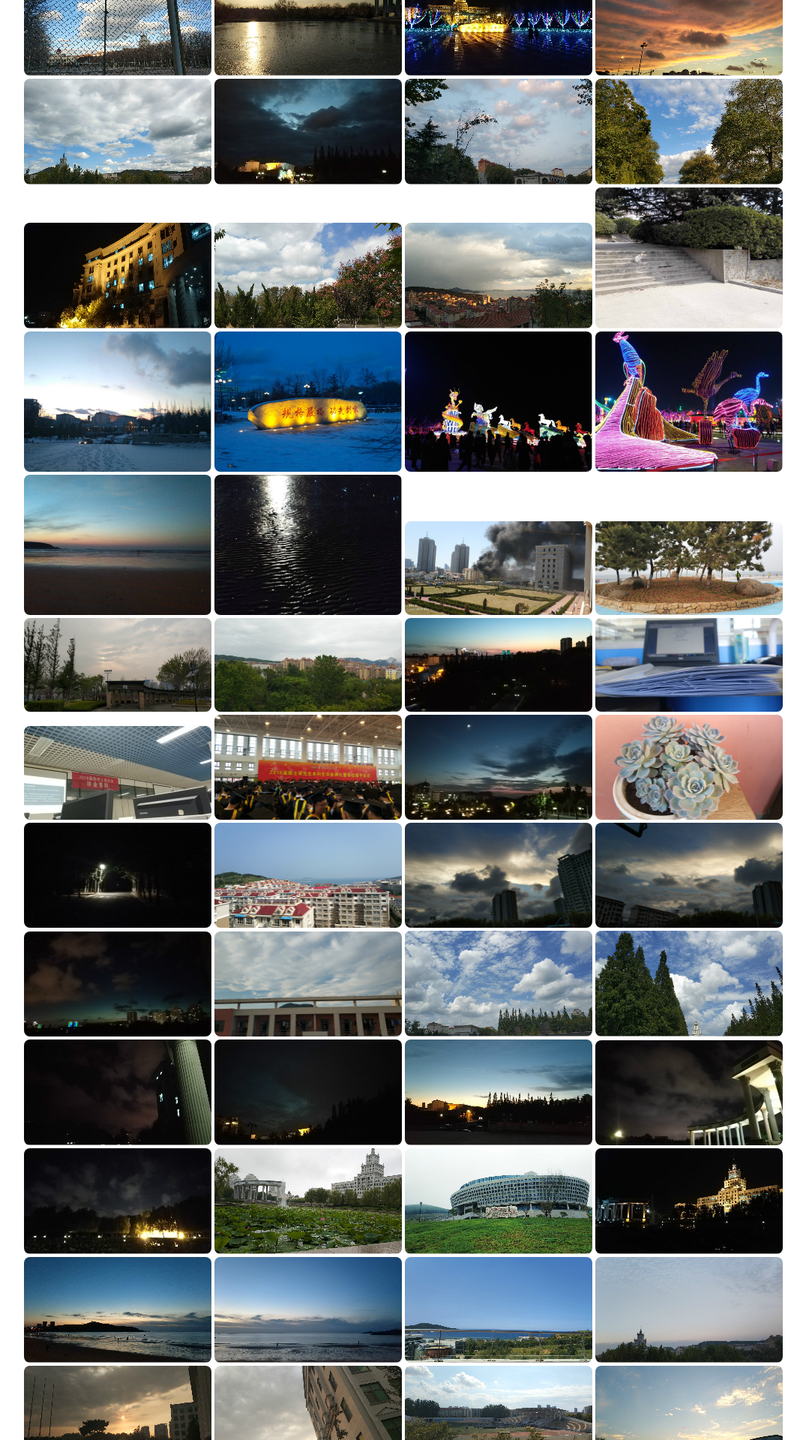
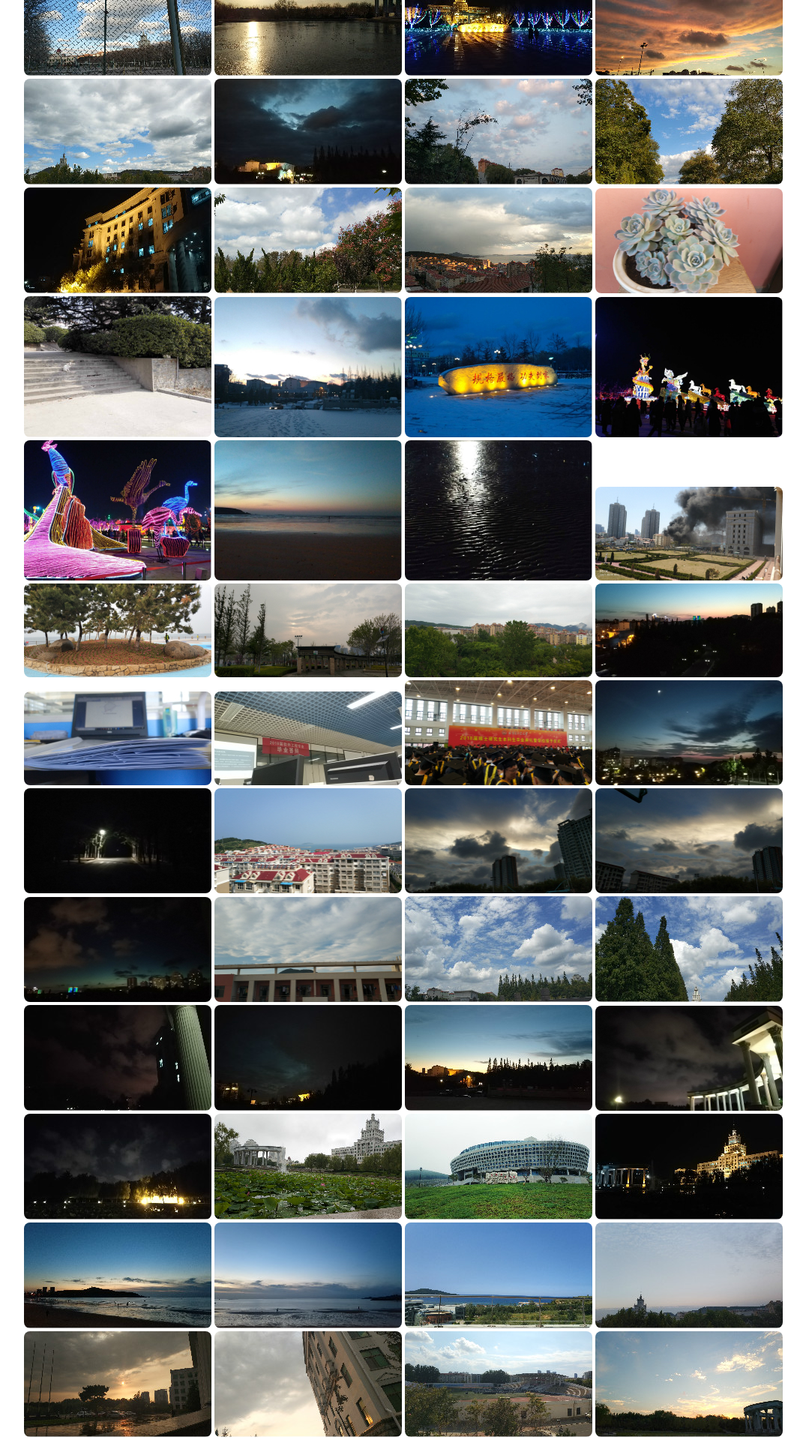
Before and after one commit to PAULYZHENG/paulyzheng.github.io, a Jekyll site: the page photograph/index.html, which Jekyll copies as it is, in a window 1280 px wide. Shown: the part 1825-3745 px from the top of the page at 75% size, without its empty margins (102-1177 px from the left). Built offline with Jekyll 4.4.1, drawn with Linux system fonts in a browser that asks for light colours.

Commit message:
Update index.html

```diff
--- a/photograph/index.html
+++ b/photograph/index.html
@@ -60,6 +60,7 @@
       <a class="example-image-link" href="./photo/2018060.jpg" data-lightbox="2018" data-title=""><img class="example-image" src="./thumbnail/2018060.jpg"/></a>
       <a class="example-image-link" href="./photo/2018058.jpg" data-lightbox="2018" data-title=""><img class="example-image" src="./thumbnail/2018058.jpg"/></a>
       <a class="example-image-link" href="./photo/2018056.jpg" data-lightbox="2018" data-title=""><img class="example-image" src="./thumbnail/2018056.jpg"/></a>
+      <a class="example-image-link" href="./photo/2018019.jpg" data-lightbox="2018" data-title=""><img class="example-image" src="./thumbnail/2018019.jpg"/></a>
       <a class="example-image-link" href="./photo/2018053.jpg" data-lightbox="2018" data-title=""><img class="example-image" src="./thumbnail/2018053.jpg"/></a>
       <a class="example-image-link" href="./photo/2018001.jpg" data-lightbox="2018" data-title=""><img class="example-image" src="./thumbnail/2018001.jpg"/></a>
       <a class="example-image-link" href="./photo/2018002.jpg" data-lightbox="2018" data-title=""><img class="example-image" src="./thumbnail/2018002.jpg"/></a>
@@ -76,7 +77,6 @@
       <a class="example-image-link" href="./photo/2018016.jpg" data-lightbox="2018" data-title=""><img class="example-image" src="./thumbnail/2018016.jpg"/></a>
       <a class="example-image-link" href="./photo/2018017.jpg" data-lightbox="2018" data-title=""><img class="example-image" src="./thumbnail/2018017.jpg"/></a>
       <a class="example-image-link" href="./photo/2018018.jpg" data-lightbox="2018" data-title=""><img class="example-image" src="./thumbnail/2018018.jpg"/></a>
-      <a class="example-image-link" href="./photo/2018019.jpg" data-lightbox="2018" data-title=""><img class="example-image" src="./thumbnail/2018019.jpg"/></a>
       <a class="example-image-link" href="./photo/2018020.jpg" data-lightbox="2018" data-title=""><img class="example-image" src="./thumbnail/2018020.jpg"/></a>
       <a class="example-image-link" href="./photo/2018021.jpg" data-lightbox="2018" data-title=""><img class="example-image" src="./thumbnail/2018021.jpg"/></a>
       <a class="example-image-link" href="./photo/2018022.jpg" data-lightbox="2018" data-title=""><img class="example-image" src="./thumbnail/2018022.jpg"/></a>
```
